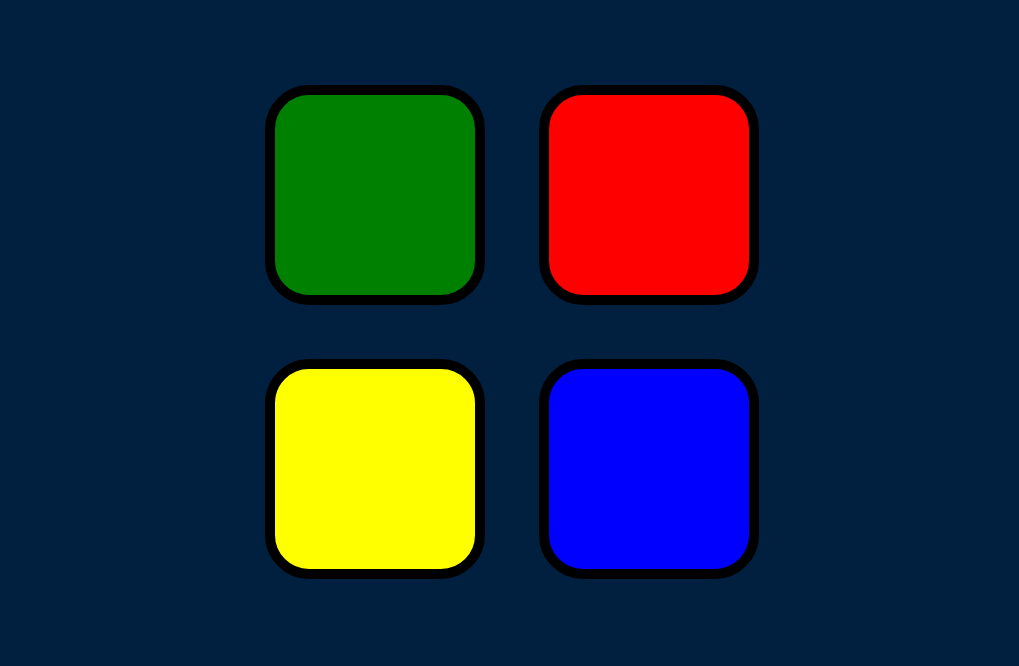
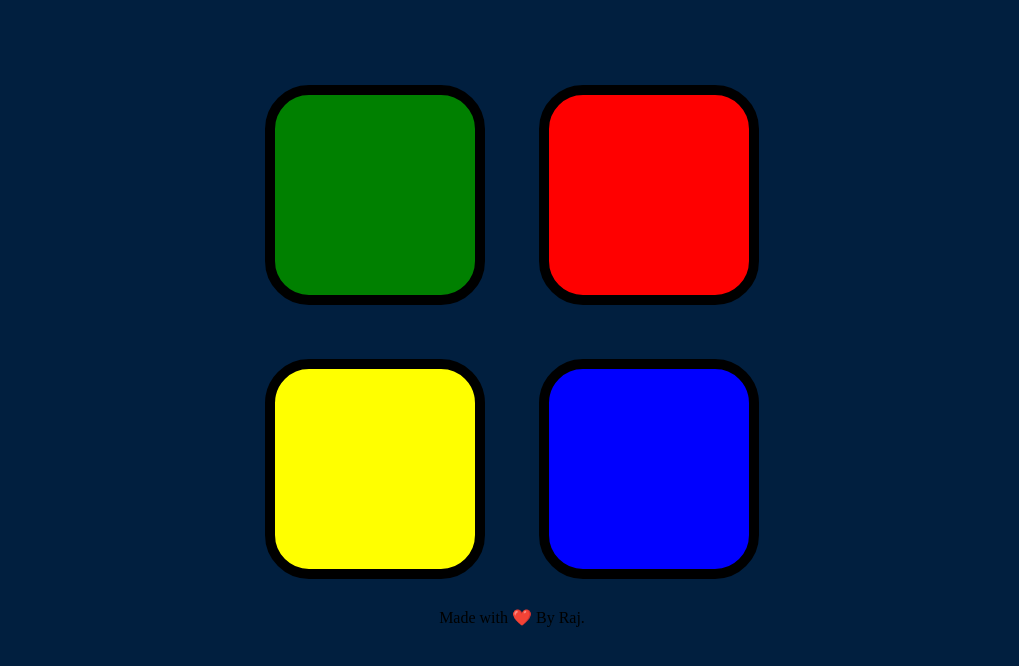
Before and after one commit to RAJASHEKARGUNAGANTI/Simon-game, a plain HTML site: page index.html in a window 1280 px wide. Shown: the part 114-780 px from the top of the page, without its empty margins (128-1147 px from the left). Drawn offline with nearby package versions, Linux system fonts and the light colour scheme.

Commit message:
made by is added

```diff
--- a/index.html
+++ b/index.html
@@ -34,7 +34,9 @@
     </div>
 
   </div>
-
+  <footer>
+    Made with ❤️ By Raj.
+  </footer>
   <script src="https://ajax.googleapis.com/ajax/libs/jquery/3.6.4/jquery.min.js"></script>
 <script src="index.js"></script>
 </body>
```
